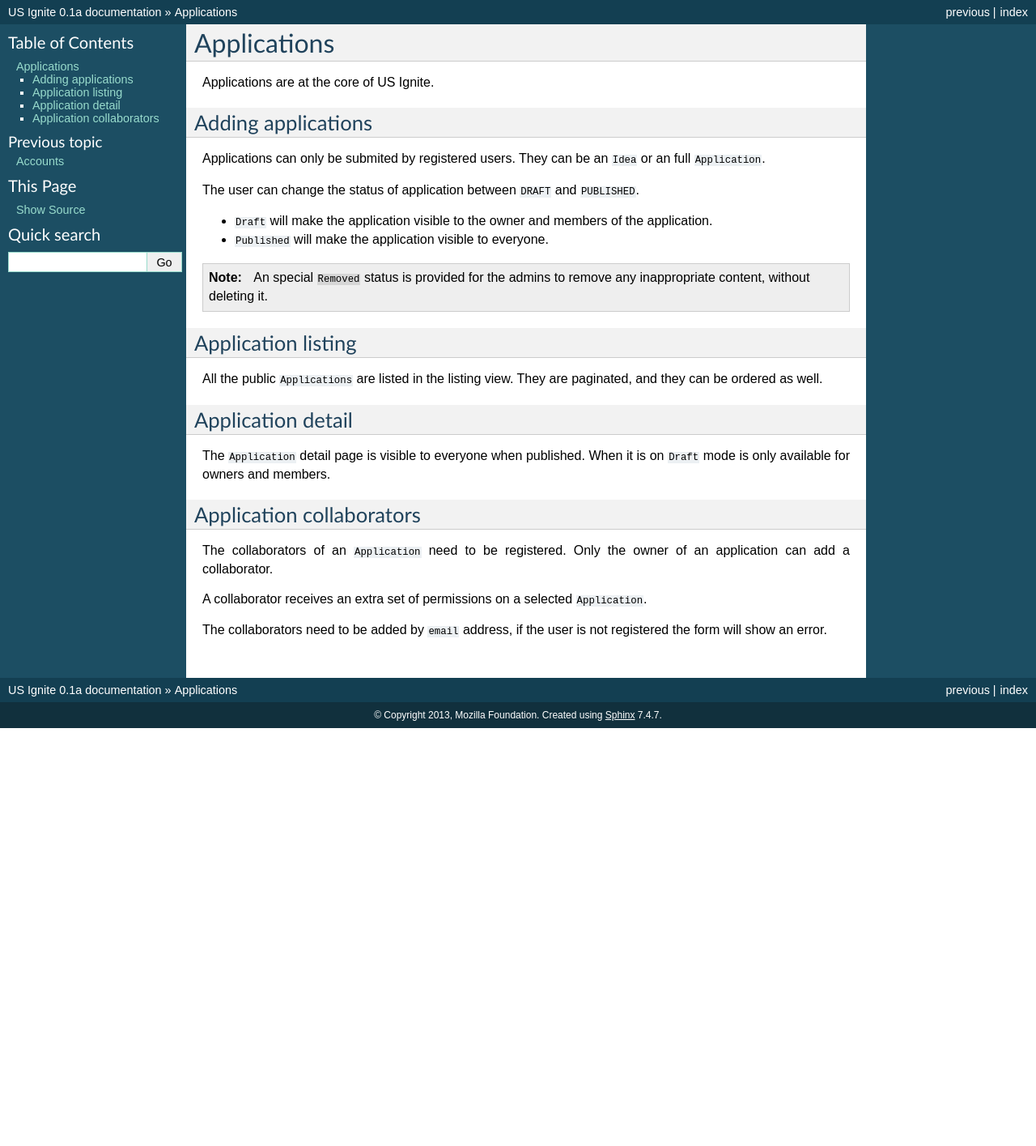
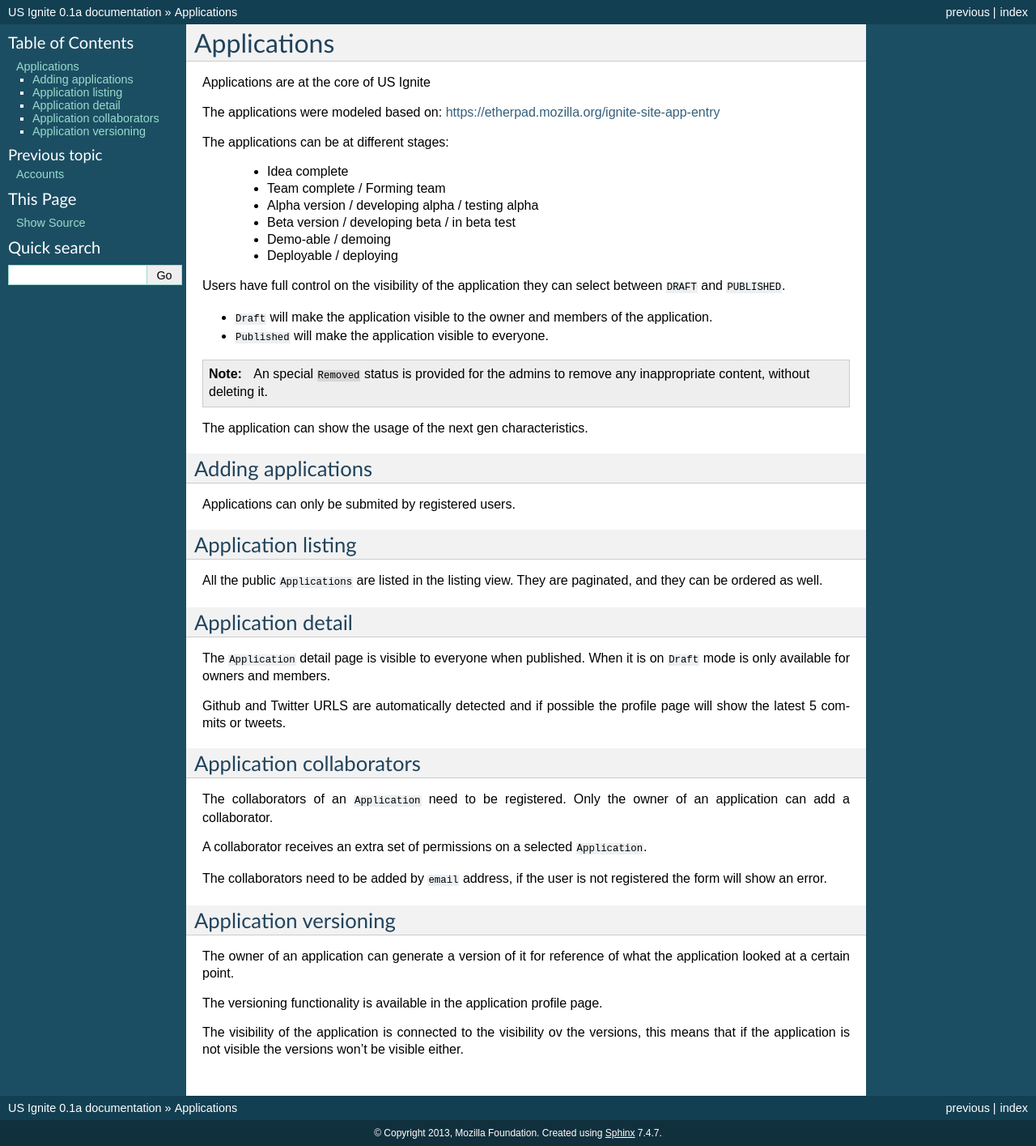
Before and after one commit to us-ignite/advanced-wireless, a Sphinx documentation site: the page built from docs/source/applications.rst, in a window 1280 px wide. Shown: the whole page at 81% size. Built offline with Sphinx 7.4.7, drawn with Linux system fonts in a browser that asks for light colours; before the commit the page ends 900 px from its top, so only the background shows below that.

Commit message:
Update applications documentation.
The documentation reflects the latest changes.

```diff
--- a/docs/source/applications.rst
+++ b/docs/source/applications.rst
@@ -1,15 +1,20 @@
 Applications
 ============
 
-Applications are at the core of US Ignite.
+Applications are at the core of US Ignite
 
+The applications were  modeled based on: https://etherpad.mozilla.org/ignite-site-app-entry
 
-Adding applications
--------------------
+The applications can be at different stages:
 
-Applications can only be submited by registered users. They can be an ``Idea`` or an full ``Application``.
+ - Idea complete
+ - Team complete / Forming team
+ - Alpha version / developing alpha / testing alpha
+ - Beta version / developing beta / in beta test
+ - Demo-able / demoing
+ - Deployable / deploying
 
-The user can change the status of application between ``DRAFT`` and ``PUBLISHED``.
+Users have full control on the visibility of the application they can select between ``DRAFT`` and ``PUBLISHED``.
 
 - ``Draft`` will make the application visible to the owner and members of the application.
 - ``Published`` will make the application visible to everyone.
@@ -17,6 +22,14 @@ The user can change the status of application between ``DRAFT`` and ``PUBLISHED`
 .. note::
 
     An special ``Removed`` status is provided for the admins to remove any inappropriate content, without deleting it.
+
+The application can show the usage of the next gen characteristics.
+
+
+Adding applications
+-------------------
+
+Applications can only be submited by registered users.
 
 
 Application listing
@@ -30,6 +43,8 @@ Application detail
 
 The ``Application`` detail page is visible to everyone when published. When it is on ``Draft`` mode is only available for owners and members.
 
+Github and Twitter URLS are automatically detected and if possible the profile page will show the latest 5 commits or tweets.
+
 
 Application collaborators
 -------------------------
@@ -39,3 +54,13 @@ The collaborators of an ``Application`` need to be registered. Only the owner of
 A collaborator receives an extra set of permissions on a selected ``Application``.
 
 The collaborators need to be added by ``email`` address, if the user is not registered the form will show an error.
+
+
+Application versioning
+----------------------
+
+The owner of an application can generate a version of it for reference of what the application looked at a certain point.
+
+The versioning functionality is available in the application profile page.
+
+The visibility of the application is connected to the visibility ov the versions, this means that if the application is not visible the versions won't be visible either.
```
